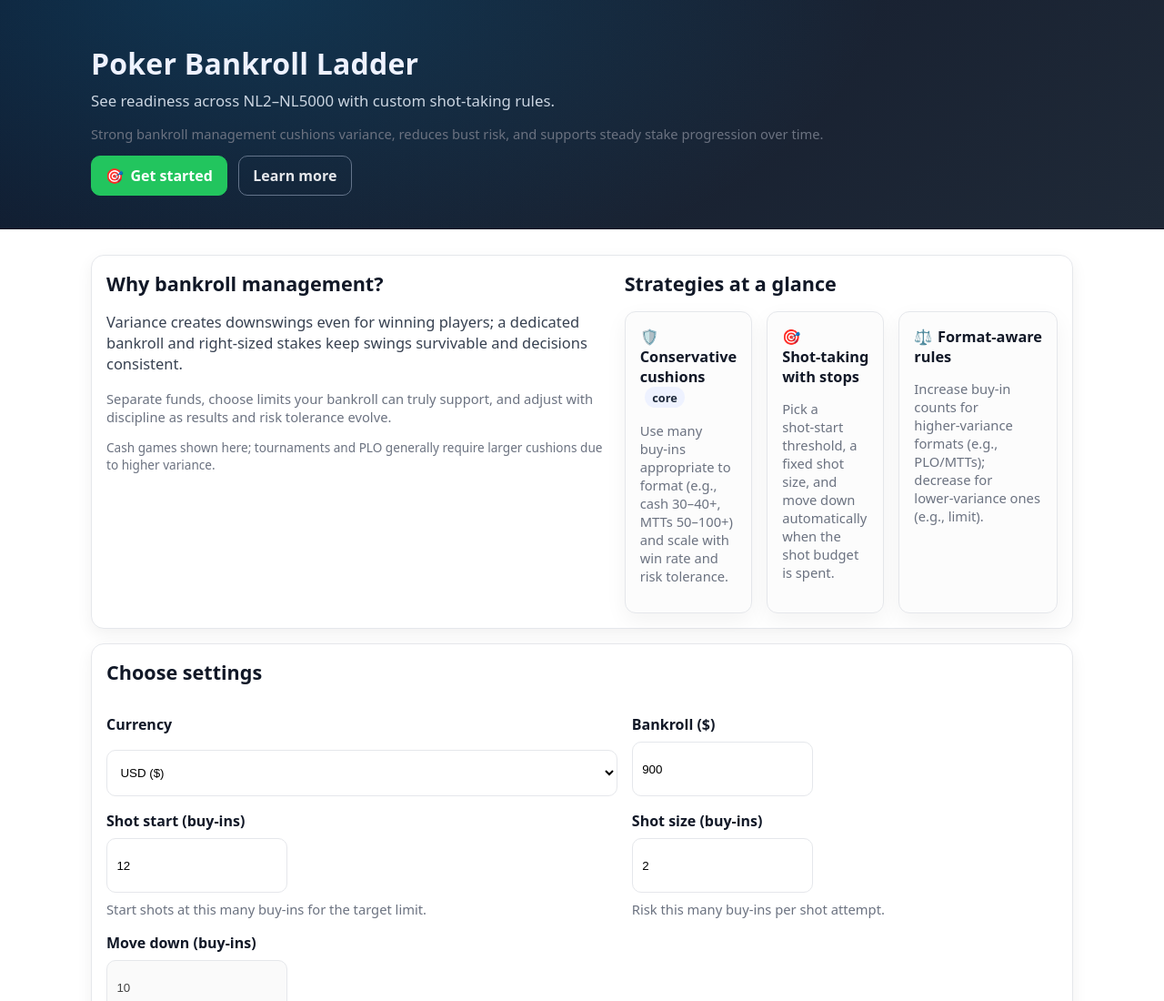
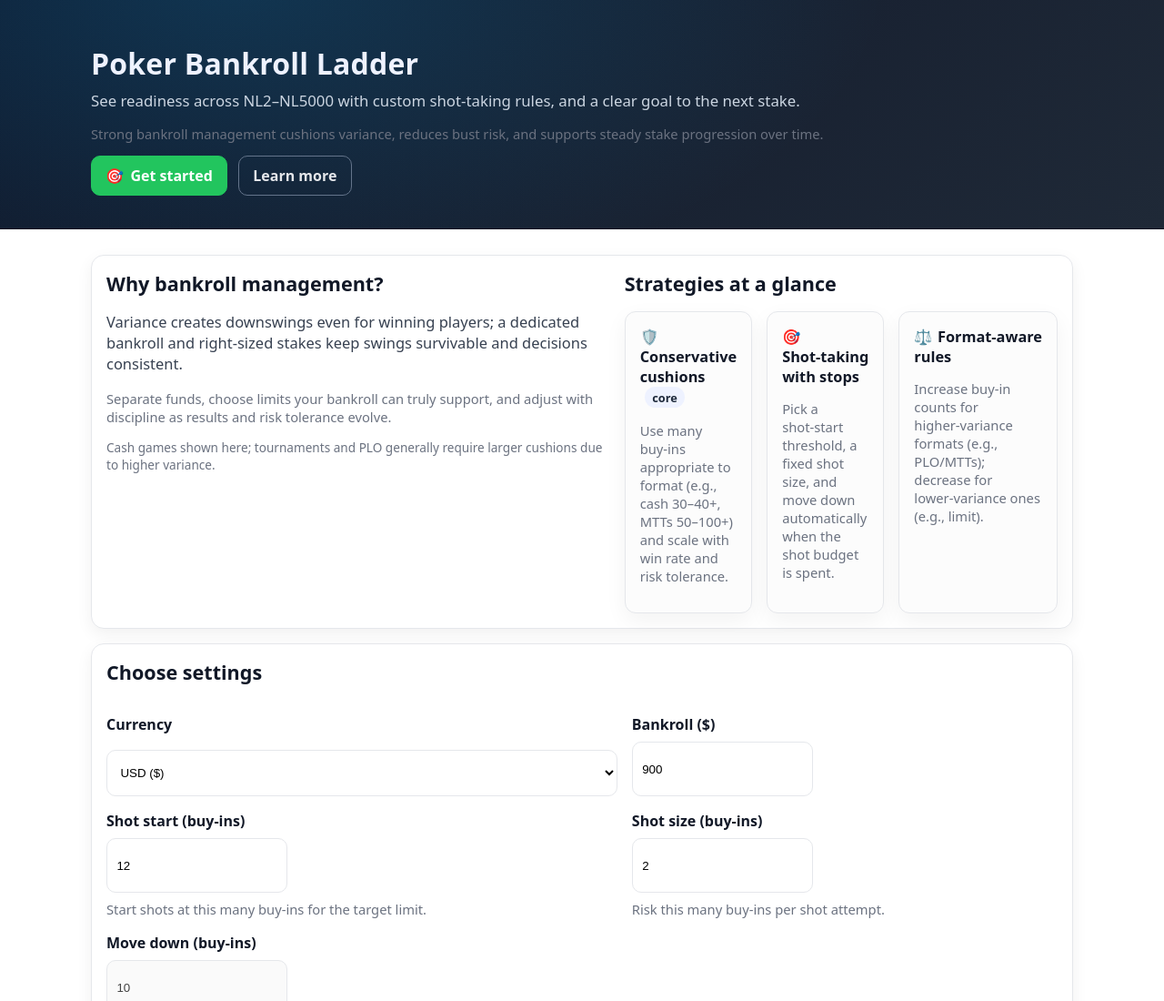
Before and after one commit to MarriedAt13/Poker-Bankroll, a plain HTML site: page index.html in a window 1280 px wide. Shown: the top 1100 px of the page at 91% size. Drawn offline with Linux system fonts and the light colour scheme.

Commit message:
Update index.html

```diff
--- a/index.html
+++ b/index.html
@@ -158,7 +158,7 @@
   <header class="masthead">
     <div class="container">
       <h1>Poker Bankroll Ladder</h1>
-      <p class="lead">See readiness across NL2–NL5000 with custom shot‑taking rules.</p>
+      <p class="lead">See readiness across NL2–NL5000 with custom shot‑taking rules, and a clear goal to the next stake.</p>
       <p class="muted">Strong bankroll management cushions variance, reduces bust risk, and supports steady stake progression over time.</p>
       <div class="mast-actions">
         <a class="btn primary" href="#step1"><span aria-hidden="true">🎯</span>Get started</a>
```
